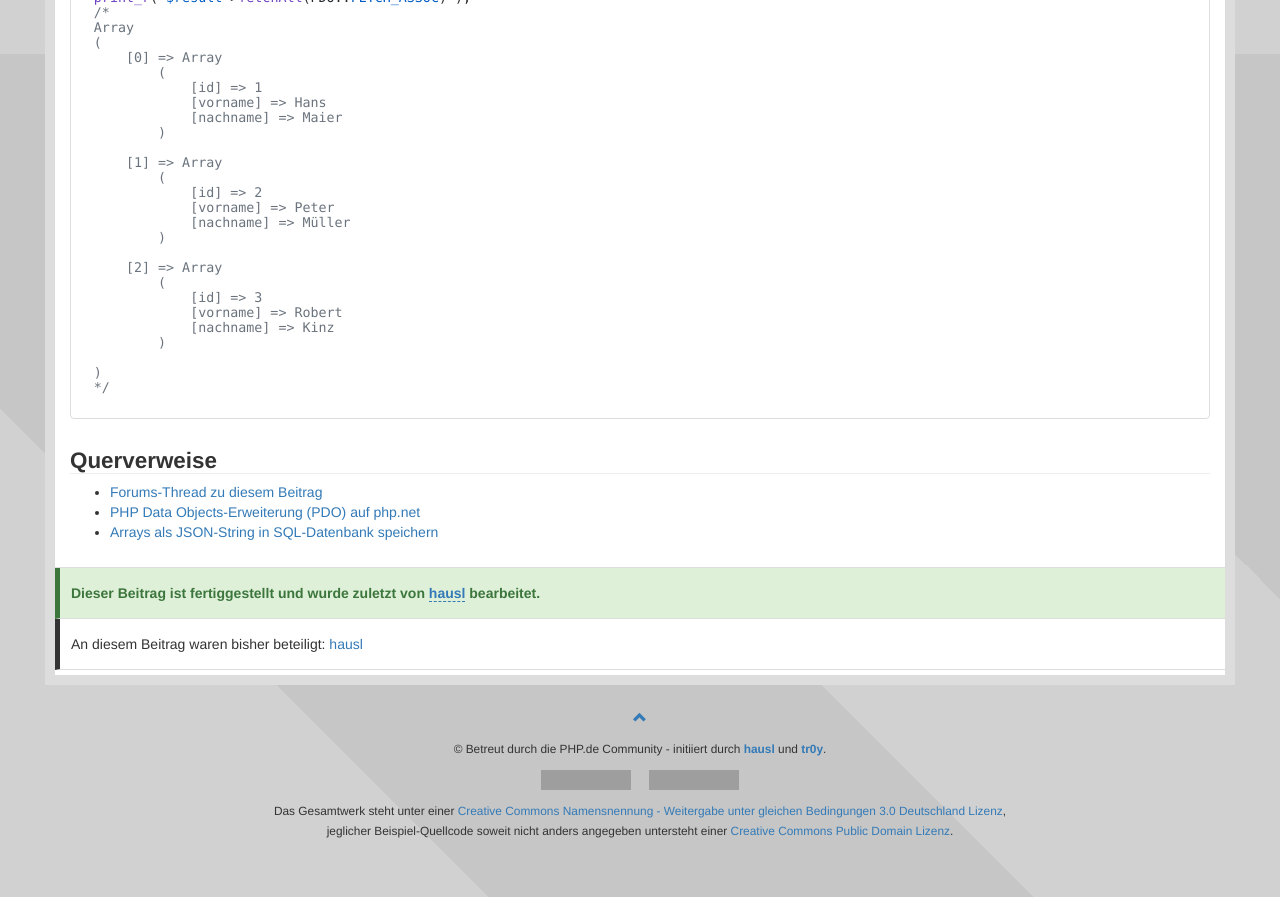
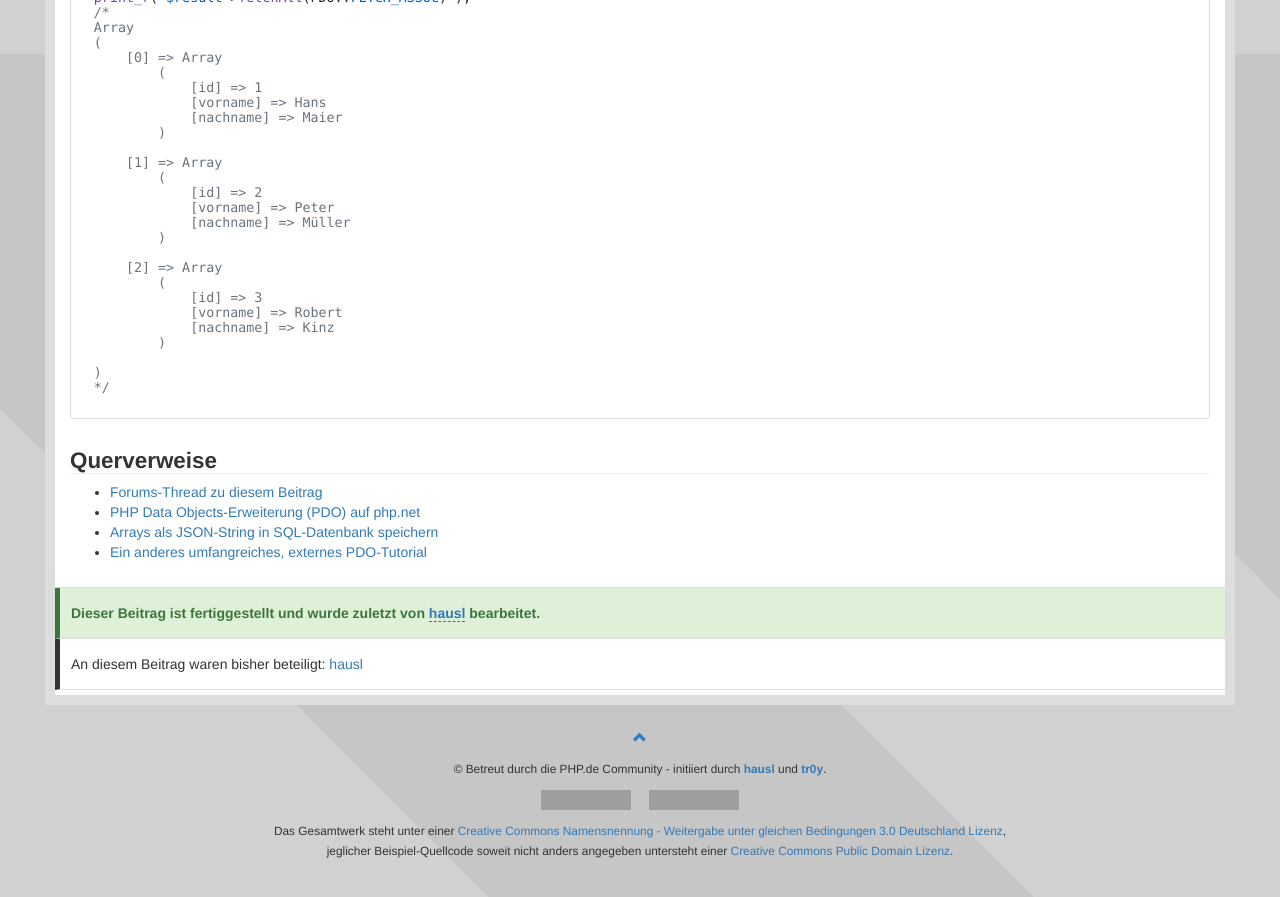
Before and after one commit to php-de/php-de.github.io, a Jekyll site: the page built from implement-approach/21_pdo.md, in a window 1280 px wide and 900 px high, scrolled down 3546 px. Shown: the top 897 px of the window. Built offline with Jekyll 4.4.1, drawn with Linux system fonts in a browser that asks for light colours; nearby versions of some CDN libraries; grey boxes are pictures that could not be loaded.

Commit message:
Update 21_pdo.md

```diff
--- a/implement-approach/21_pdo.md
+++ b/implement-approach/21_pdo.md
@@ -262,3 +262,4 @@ Array
 * [Forums-Thread zu diesem Beitrag](http://www.php.de/forum/php-de-intern/wiki-diskussionsforum/1431002-pdo-beitrag)
 * [PHP Data Objects-Erweiterung (PDO) auf php.net](http://php.net/manual/de/intro.pdo.php)
 * [Arrays als JSON-String in SQL-Datenbank speichern]({{ page.root }}/jumpto/array-as-json-to-sqldb/)
+* [Ein anderes umfangreiches, externes PDO-Tutorial](https://phpdelusions.net/pdo)
```
